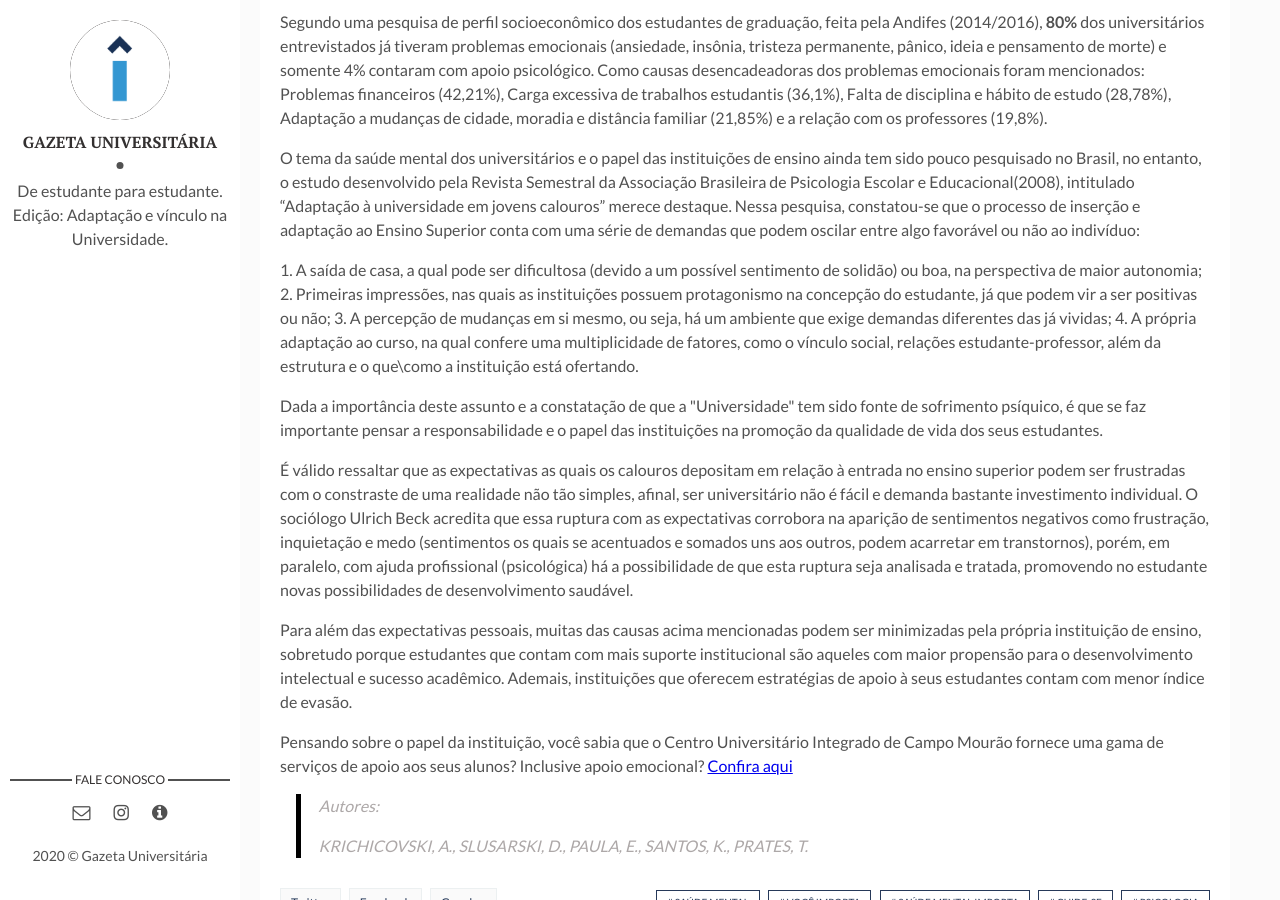
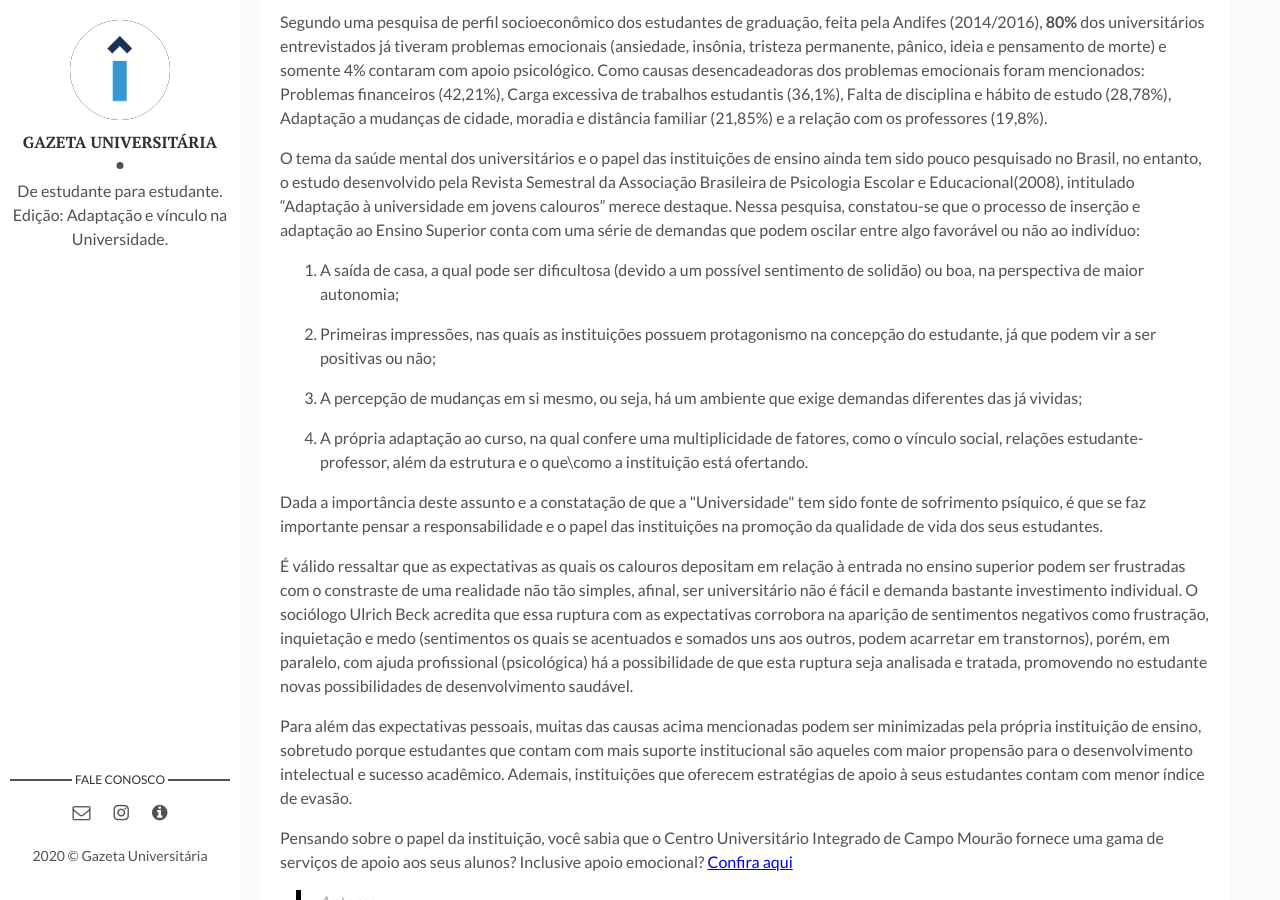
Before and after one commit to gazetauniversitaria/gazetauniversitaria.github.io, a Jekyll site: the page built from _posts/2020-04-02-saude-mental.markdown, in a window 1280 px wide and 900 px high, scrolled down 626 px. Built offline with Jekyll 4.4.1, drawn with Linux system fonts in a browser that asks for light colours; comment, search, counter and statistics services are not loaded.

Commit message:
Update 2020-04-02-saude-mental.markdown

```diff
--- a/_posts/2020-04-02-saude-mental.markdown
+++ b/_posts/2020-04-02-saude-mental.markdown
@@ -9,7 +9,6 @@ tags: [Saúde Mental, Você Importa, Saúde Mental Importa, Cuide-se, Psicologia
 Segundo uma pesquisa de perfil socioeconômico dos estudantes de graduação, feita pela Andifes (2014/2016), **80%** dos universitários entrevistados já tiveram problemas emocionais (ansiedade, insônia, tristeza permanente, pânico, ideia e pensamento de morte) e somente 4% contaram com apoio psicológico. Como causas desencadeadoras dos problemas emocionais foram mencionados: Problemas financeiros (42,21%), Carga excessiva de trabalhos estudantis (36,1%), Falta de disciplina e hábito de estudo (28,78%), Adaptação a mudanças de cidade, moradia e distância familiar (21,85%) e a relação com os professores (19,8%).
 
 O tema da saúde mental dos universitários e o papel das instituições de ensino ainda tem sido pouco pesquisado no Brasil, no entanto, o estudo desenvolvido pela Revista Semestral da Associação Brasileira de Psicologia Escolar e Educacional(2008), intitulado “Adaptação à universidade em jovens calouros” merece destaque. Nessa pesquisa, constatou-se que o processo de inserção e adaptação ao Ensino Superior conta com uma série de demandas que podem oscilar entre algo favorável ou não ao indivíduo:
-<p>
 
 1. A saída de casa, a qual pode ser dificultosa (devido a um possível sentimento de solidão) ou boa, na perspectiva de maior autonomia;
 
@@ -17,7 +16,7 @@ O tema da saúde mental dos universitários e o papel das instituições de ensi
 
 3. A percepção de mudanças em si mesmo, ou seja, há um ambiente que exige demandas diferentes das já vividas;
 
-4. A própria adaptação ao curso, na qual confere uma multiplicidade de fatores, como o vínculo social, relações estudante-professor, além da estrutura e o que\como a instituição está ofertando. </p>
+4. A própria adaptação ao curso, na qual confere uma multiplicidade de fatores, como o vínculo social, relações estudante-professor, além da estrutura e o que\como a instituição está ofertando.
 <p>Dada a importância deste assunto e a constatação de que a "Universidade" tem sido fonte de sofrimento psíquico, é que se faz importante pensar a responsabilidade e o papel das instituições na promoção da qualidade de vida dos seus estudantes.</p>
 
 É válido ressaltar que as expectativas as quais os calouros depositam em relação à entrada no ensino superior podem ser frustradas com o constraste de uma realidade não tão simples, afinal, ser universitário não é fácil e demanda bastante investimento individual. O sociólogo Ulrich Beck acredita que essa ruptura com as expectativas corrobora na aparição de sentimentos negativos como frustração, inquietação e medo (sentimentos os quais se acentuados e somados uns aos outros, podem acarretar em transtornos), porém, em paralelo, com ajuda profissional (psicológica) há a possibilidade de que esta ruptura seja analisada e tratada, promovendo no estudante novas possibilidades de desenvolvimento saudável.
```
